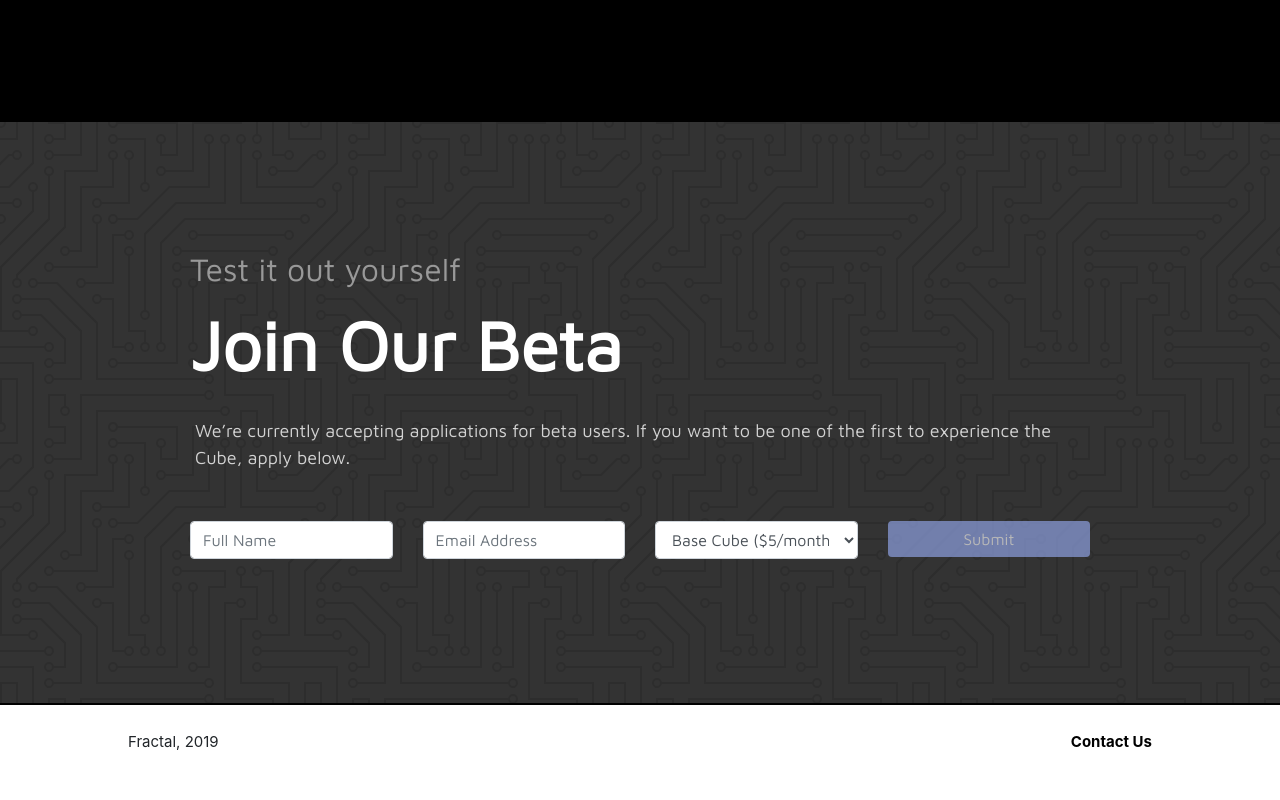
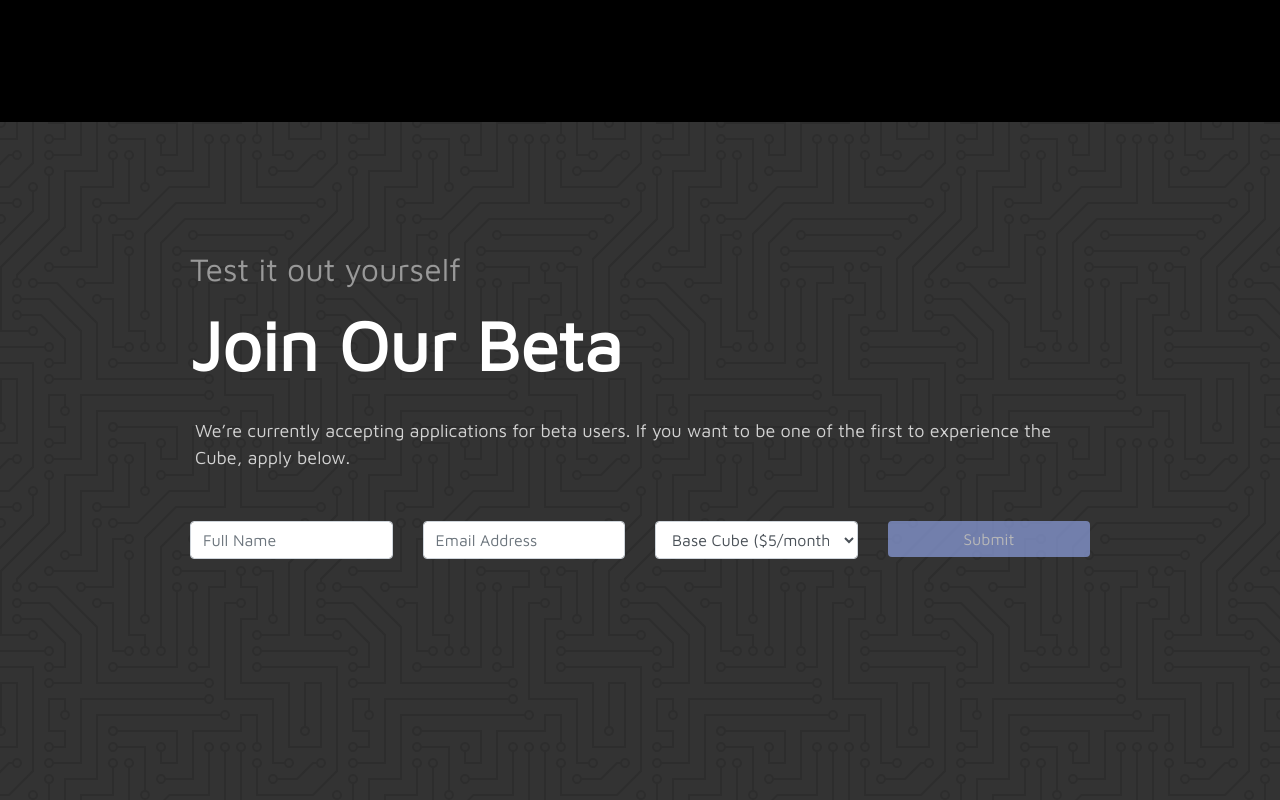
Before and after one commit to whisthq/vm-website, a React (Create React App) app: page / in a window 1280 px wide. Shown: the part 5340-6140 px from the top of the page. Before the commit the page ends 6119 px from the top, so only its background shows below. Built offline with nearby package versions, Linux system fonts and the light colour scheme.

Commit message:
small fix

```diff
--- a/src/components/PageHome/App.js
+++ b/src/components/PageHome/App.js
@@ -221,7 +221,7 @@ class PageHome extends Component {
         {
         this.state.width > 700
         ?
-        <div  ref = 'joinbeta' className = "Homepage-Bottom" style = {{textAlign: 'left', padding: '10%'}}>
+        <div  ref = 'joinbeta' className = "Homepage-Bottom" style = {{textAlign: 'left', padding: '10%', minHeight: '100vh'}}>
           <CubeSection subtitle = 'Test it out yourself'
                        title = 'Join Our Beta'
                        text = {<div style = {{color: '#d3d3d3', fontSize: 18, lineHeight: 1.5, paddingLeft: 5}}>
@@ -234,7 +234,7 @@ class PageHome extends Component {
           </div>
         </div>
         :
-        <div className = "Homepage-Bottom" style = {{width: '100%', textAlign: 'left', padding: '10%'}}>
+        <div className = "Homepage-Bottom" style = {{width: '100%', textAlign: 'left', padding: '10%', minHeight: '100vh'}}>
           <CubeSection subtitle = 'Test it out yourself'
                        title = 'Join Our Beta'
                        text = {<div style = {{color: '#d3d3d3', fontSize: 20, lineHeight: 1.8, paddingLeft: 5}}>
```
